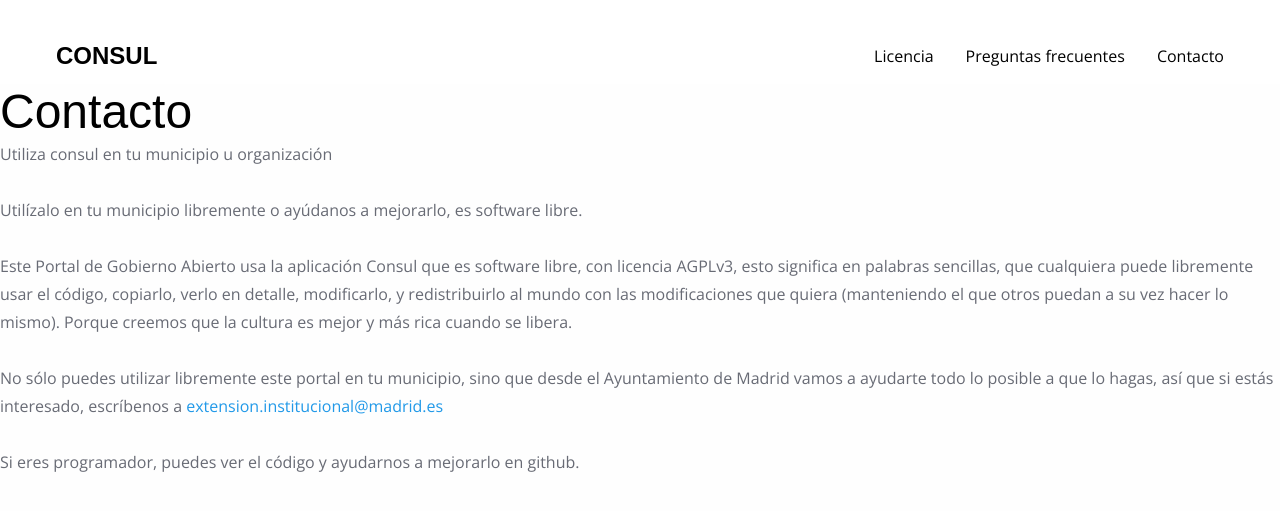
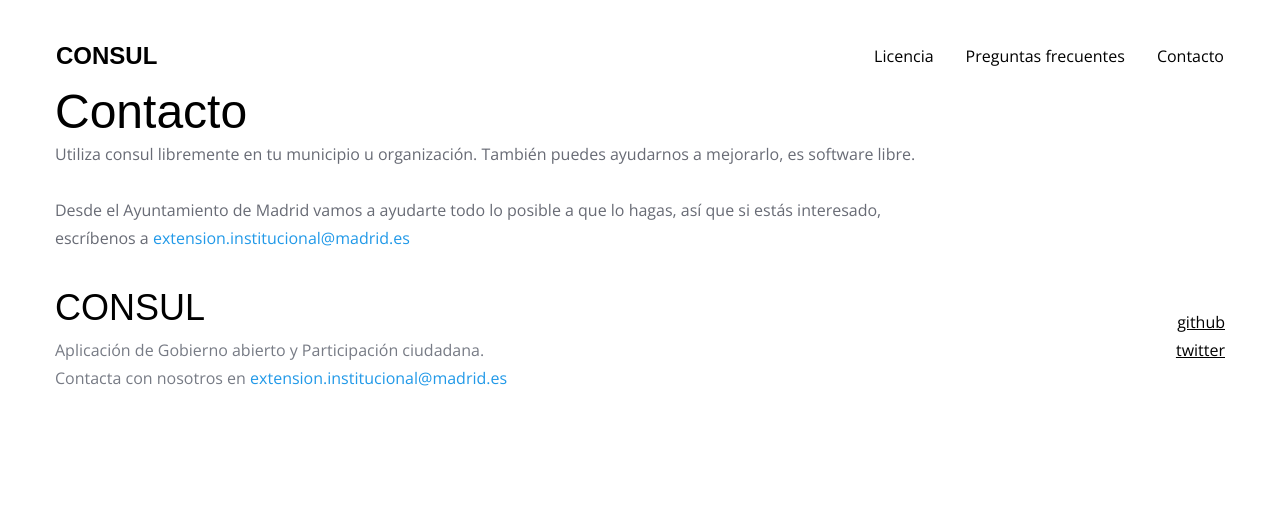
Before and after one commit to consuldemocracy/website, a Jekyll site: the page built from contact.html, in a window 1280 px wide. Shown: the top 511 px of the page. Built offline with Jekyll 4.4.1, drawn with Linux system fonts in a browser that asks for light colours.

Commit message:
adds footer, adds faqs, contact and license pages

```diff
--- a/_data/i18n/en.yml
+++ b/_data/i18n/en.yml
@@ -1,3 +1,6 @@
+consul: "CONSUL"
+title: "CONSUL | Citizen Participation and Open Government Application"
+description: "Citizen Participation and Open Government Application."
 welcome: "Welcome to CONSUL"
 tagline: "Citizen Participation and Open Government Application"
 button_github: "See code on github"
@@ -74,3 +77,4 @@
 
       Porque creemos que la cultura es mejor y más rica cuando se libera.
   repositories_list: "Complete list of repositories"
+contact_us: "Contact us on"
--- a/_data/i18n/es.yml
+++ b/_data/i18n/es.yml
@@ -1,4 +1,6 @@
+consul: "CONSUL"
 title: "CONSUL | Aplicación de Gobierno abierto y Participación ciudadana"
+description: "Aplicación de Gobierno abierto y Participación ciudadana."
 welcome: "Bienvenido a CONSUL"
 tagline: "Aplicación de Gobierno abierto y Participación ciudadana"
 button_github: "Ver código en github"
@@ -75,3 +77,4 @@
 
       Porque creemos que la cultura es mejor y más rica cuando se libera.
   repositories_list: "Lista completa de repositorios"
+contact_us: "Contacta con nosotros en"
--- a/_includes/footer.html
+++ b/_includes/footer.html
@@ -1,38 +1,22 @@
-<!-- <footer>
-
-  <div class="container">
-
-    <h2 class="footer-heading">{{ site.title }}</h2>
-
-    <div class="footer-col-wrapper">
-      <div class="footer-col footer-col-1">
-        <ul class="contact-list">
-          <li>{{ site.title }}</li>
-          <li><a href="mailto:{{ site.email }}">{{ site.email }}</a></li>
-        </ul>
-      </div>
-
-      <div class="footer-col footer-col-2">
-        <ul class="social-media-list">
-          {% if site.github_username %}
-          <li>
-            {% include icon-github.html username=site.github_username %}
-          </li>
-          {% endif %}
-
-          {% if site.twitter_username %}
-          <li>
-            {% include icon-twitter.html username=site.twitter_username %}
-          </li>
-          {% endif %}
-        </ul>
-      </div>
-
-      <div class="footer-col footer-col-3">
-        <p>{{ site.description }}</p>
-      </div>
-    </div>
-
+<div class="row">
+  <div class="small-12 medium-8 column">
+    <h1>{{ site.data.i18n[page.locale].consul }}</h1>
+    <p>
+      {{ site.data.i18n[page.locale].description }}<br>
+      {{ site.data.i18n[page.locale].contact_us }}&nbsp;<a href="mailto:{{ site.email }}">{{ site.email }}</a>
+    </p>
   </div>
 
-</footer> -->
+  <div class="small-12 medium-4 column text-right">
+    <ul>
+      <li>
+        <a href="https://github.com/consul/consul/" target="_blank">github</a>
+      </li>
+      <li>
+        <a href="https://twitter.com/consul_dev" target="_blank">twitter</a>
+      </li>
+      <li>
+      </li>
+    </ul>
+  </div>
+</div>
--- a/_sass/_consul.scss
+++ b/_sass/_consul.scss
@@ -3,8 +3,9 @@
 // 01. Variables
 // 02. Foundation overrides
 // 03. Intro
-// 04. Content
-// 05. Animation
+// 04. Summary
+// 05. Features
+// 06. Footer
 //
 
 .test {
@@ -40,6 +41,7 @@
 // ------------------------
 
 body {
+  background: white;
   font-family: $font-family;
   font-size: $font-size-base;
   line-height: $line-height;
@@ -276,3 +278,31 @@
     margin-bottom: $line-height*2;
   }
 }
+
+// 06. Footer
+// ------------------------
+
+footer {
+
+  h1 {
+    font-size: 2.25rem;
+  }
+
+  p {
+    color: #777b85;
+  }
+
+  ul {
+    list-style-type: none;
+    margin-top: $line-height;
+
+    li {
+      line-height: $line-height;
+
+      a {
+        color: black;
+        text-decoration: underline;
+      }
+    }
+  }
+}
--- a/contact.html
+++ b/contact.html
@@ -1,20 +1,15 @@
 ---
 layout: default
 title: Consul | Contacto
+locale: es
 ---
 
-<main class="main-content">
-  <section id="license" class="section">
+<div class="row">
+  <div class="small-12 medium-9 column">
     <h1>Contacto</h1>
 
-    <p class="featured">Utiliza consul en tu municipio u organización</p>
+    <p>Utiliza consul libremente en tu municipio u organización. También puedes ayudarnos a mejorarlo, es software libre.</p>
 
-    <p>Utilízalo en tu municipio libremente o ayúdanos a mejorarlo, es software libre.</p>
-
-    <p>Este Portal de Gobierno Abierto usa la aplicación Consul que es software libre, con licencia AGPLv3, esto significa en palabras sencillas, que cualquiera puede libremente usar el código, copiarlo, verlo en detalle, modificarlo, y redistribuirlo al mundo con las modificaciones que quiera (manteniendo el que otros puedan a su vez hacer lo mismo). Porque creemos que la cultura es mejor y más rica cuando se libera.</p>
-
-    <p>No sólo puedes utilizar libremente este portal en tu municipio, sino que desde el Ayuntamiento de Madrid vamos a ayudarte todo lo posible a que lo hagas, así que si estás interesado, escríbenos a <a href="mailto:extension.institucional@madrid.es">extension.institucional@madrid.es</a></p>
-
-    <p>Si eres programador, puedes ver el código y ayudarnos a mejorarlo en github.</p>
-  </section>
-</main>
+    <p>Desde el Ayuntamiento de Madrid vamos a ayudarte todo lo posible a que lo hagas, así que si estás interesado, escríbenos a <a href="mailto:extension.institucional@madrid.es">extension.institucional@madrid.es</a></p>
+  </div>
+</div>
--- a/license.html
+++ b/license.html
@@ -2,7 +2,6 @@
 layout: default
 title: CONSUL | Licencia
 locale: es
-ref: license
 ---
 
 <div class="row margin">
```
Also changed, not shown: faq.html (added, +12 -0 lines).
